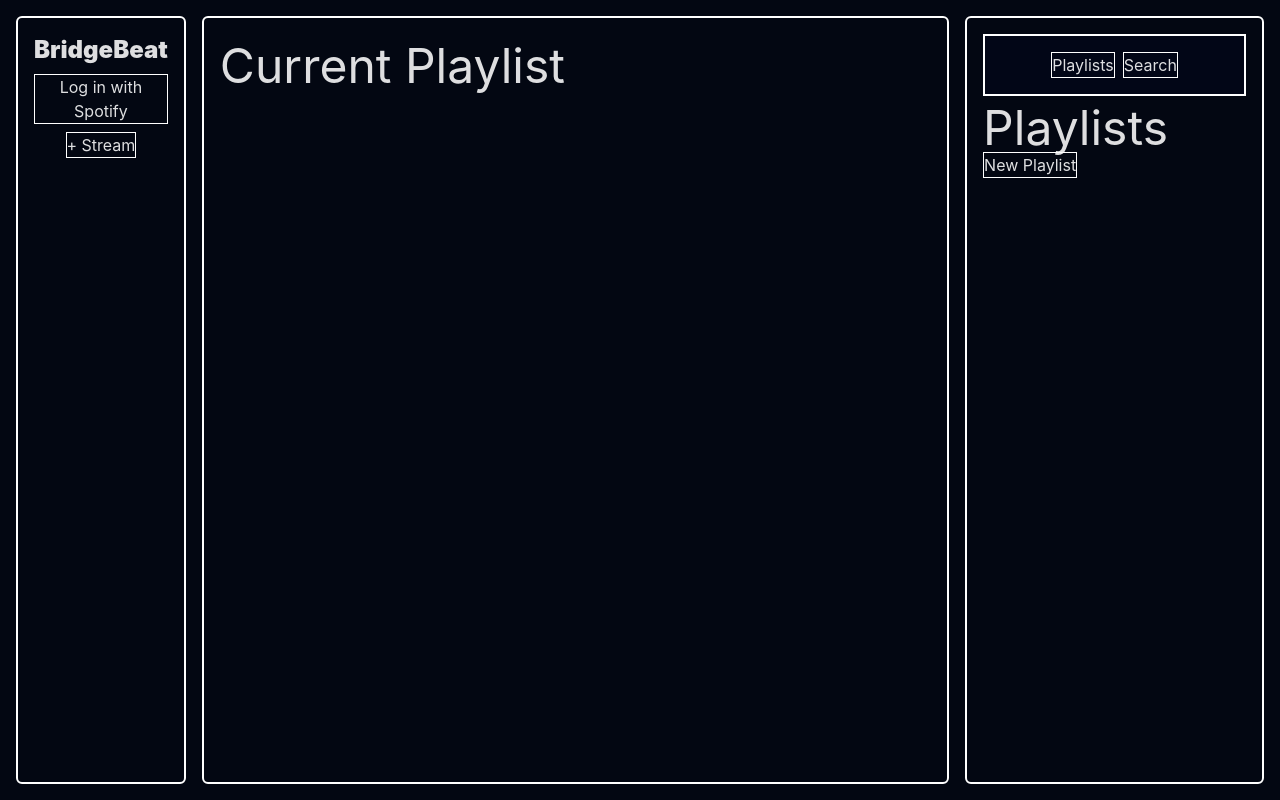
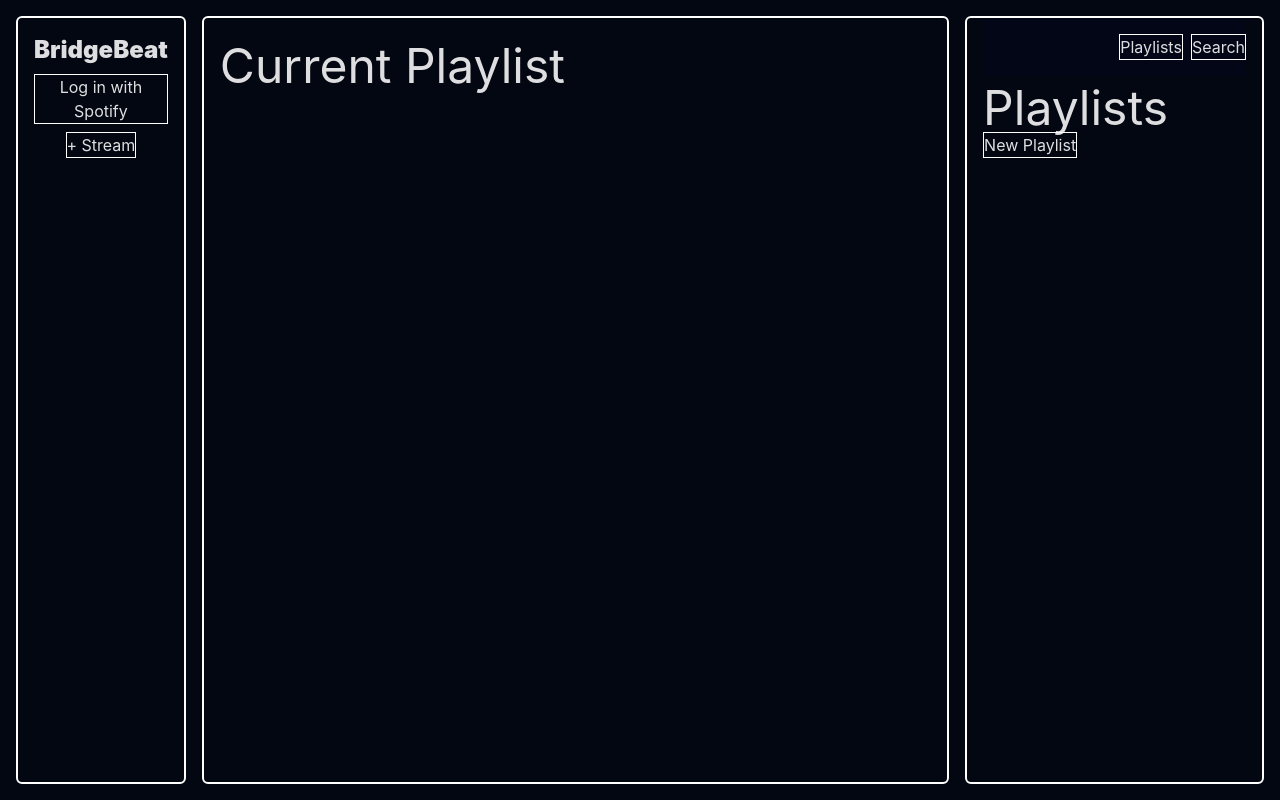
Before and after one commit to oofytronic/playlister, a React (Vite) app in the folder client/: page / in a window 1280 px wide. Built offline with nearby package versions, Linux system fonts and the light colour scheme.

Commit message:
more tailwind for overflow

```diff
--- a/client/public/main.css
+++ b/client/public/main.css
@@ -602,6 +602,10 @@ video {
   align-items: center;
 }
 
+.justify-end {
+  justify-content: flex-end;
+}
+
 .justify-center {
   justify-content: center;
 }
@@ -655,6 +659,16 @@ video {
   padding: 1rem;
 }
 
+.px-4 {
+  padding-left: 1rem;
+  padding-right: 1rem;
+}
+
+.py-4 {
+  padding-top: 1rem;
+  padding-bottom: 1rem;
+}
+
 .text-2xl {
   font-size: 1.5rem;
   line-height: 2rem;
--- a/client/src/components/App/App.css
+++ b/client/src/components/App/App.css
@@ -25,7 +25,6 @@ input {
 }
 
 .componentArea {
-	max-width: 1000px;
     width: 100%;
     margin: 0 auto;
 }
--- a/client/src/components/App/App.jsx
+++ b/client/src/components/App/App.jsx
@@ -163,7 +163,7 @@ function App() {
             <div className="grid-area">
             	<Nav />
 
-                <div className="flex flex-col gap-4 border-white border-2 rounded-md p-4">
+                <div className="flex flex-col gap-4 overflow-y-scroll border-white border-2 rounded-md p-4">
                     <h1 className="text-5xl mt-2">Current Playlist</h1>
                     <div className="componentArea">
                         {activePlaylist &&
@@ -177,8 +177,8 @@ function App() {
                     </div>
                 </div>
 
-                <div className="relative console overflow-y-scroll border-white border-2 rounded-md p-4">
-                	<div className="bg-slate-950 sticky top-0 flex justify-center gap-2 list-none border-2 border-white p-4">
+                <div className="relative console overflow-y-scroll border-white border-2 rounded-md px-4">
+                	<div className="bg-slate-950 sticky top-0 flex justify-end gap-2 list-none py-4">
                     	<li><button onClick={() => setActiveConsole('playlists')}>Playlists</button></li>
 						<li><button onClick={() => setActiveConsole('search')}>Search</button></li>
 					</div>
```
